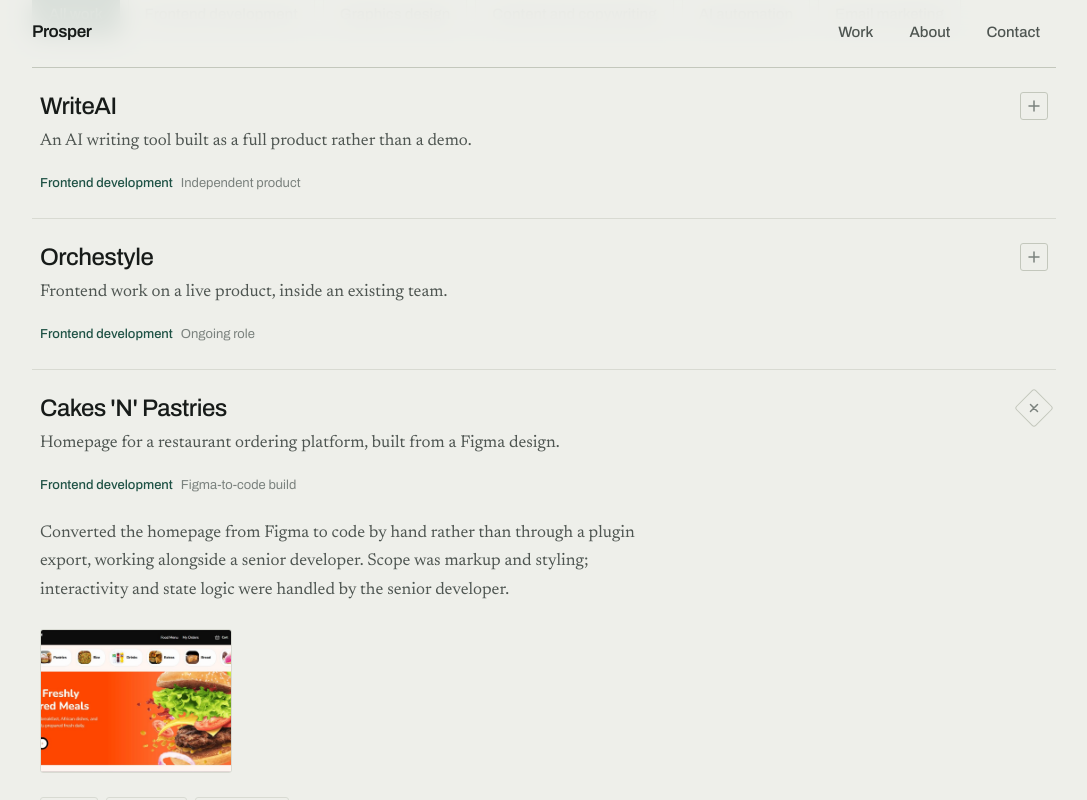
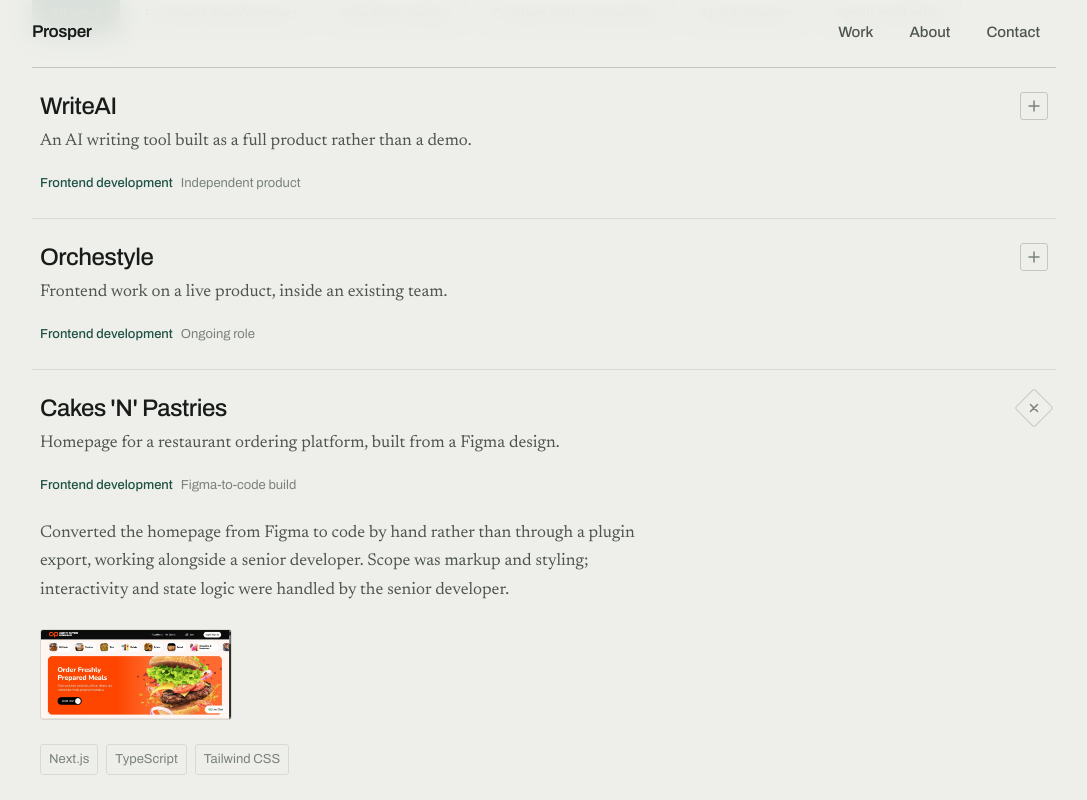
Before and after one commit to valerian0871/portfolio, a React (Vite) app: page / in a window 1280 px wide. Both pictures are taken after a click on the button 640 px from the left and 2063 px from the top of the page. Shown: the part 1619-2419 px from the top of the page, without its empty margins (96-1183 px from the left). Built offline with nearby package versions, Linux system fonts and the light colour scheme.

Commit message:
Fix Thumbnail component styles for consistent aspect ratio and improved image handling

```diff
--- a/src/components/ProjectGallery.tsx
+++ b/src/components/ProjectGallery.tsx
@@ -20,7 +20,7 @@ function Thumbnail({
 
   if (failed) {
     return (
-      <div className="flex aspect-[4/3] items-center justify-center rounded-sm border border-rule bg-accent-soft p-4 text-center font-read text-[0.8125rem] text-ink-3">
+      <div className="flex min-h-[12rem] items-center justify-center rounded-sm border border-rule bg-accent-soft p-4 text-center font-read text-[0.8125rem] text-ink-3">
         {image.alt}
       </div>
     )
@@ -30,7 +30,7 @@ function Thumbnail({
     <button
       type="button"
       onClick={onOpen}
-      className="group relative block aspect-[4/3] overflow-hidden rounded-sm border border-rule transition-transform duration-200 ease-brand hover:-translate-y-0.5"
+      className="group relative block w-full overflow-hidden rounded-sm border border-rule bg-accent-soft transition-transform duration-200 ease-brand hover:-translate-y-0.5"
     >
       {!loaded && <div className="shimmer absolute inset-0" />}
       <img
@@ -42,7 +42,7 @@ function Thumbnail({
         decoding="async"
         onLoad={() => setLoaded(true)}
         onError={() => setFailed(true)}
-        className={`h-full w-full object-cover transition-opacity duration-200 ease-brand ${
+        className={`block h-auto w-full object-contain transition-opacity duration-200 ease-brand ${
           loaded ? 'opacity-100' : 'opacity-0'
         }`}
       />
```
